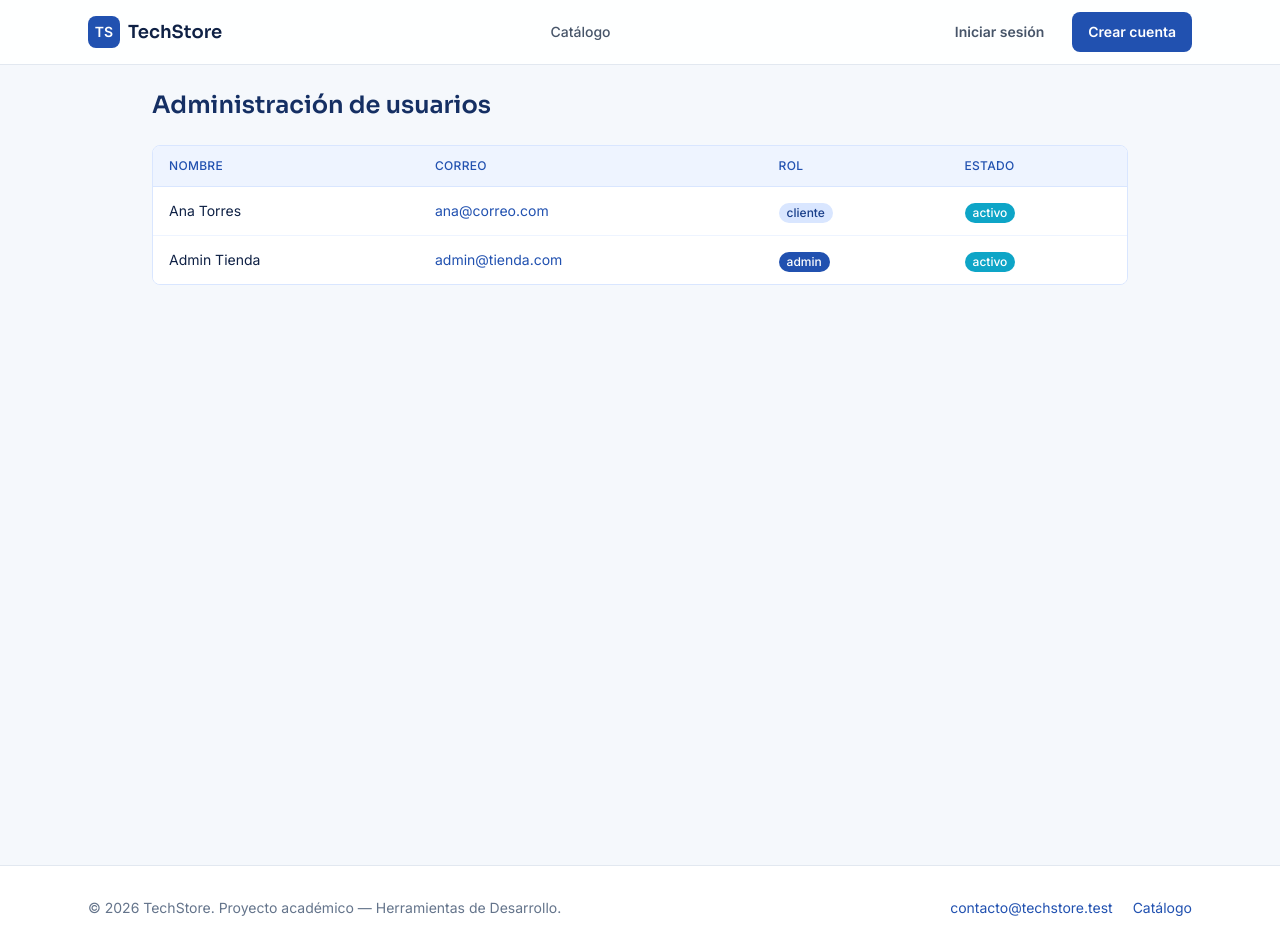
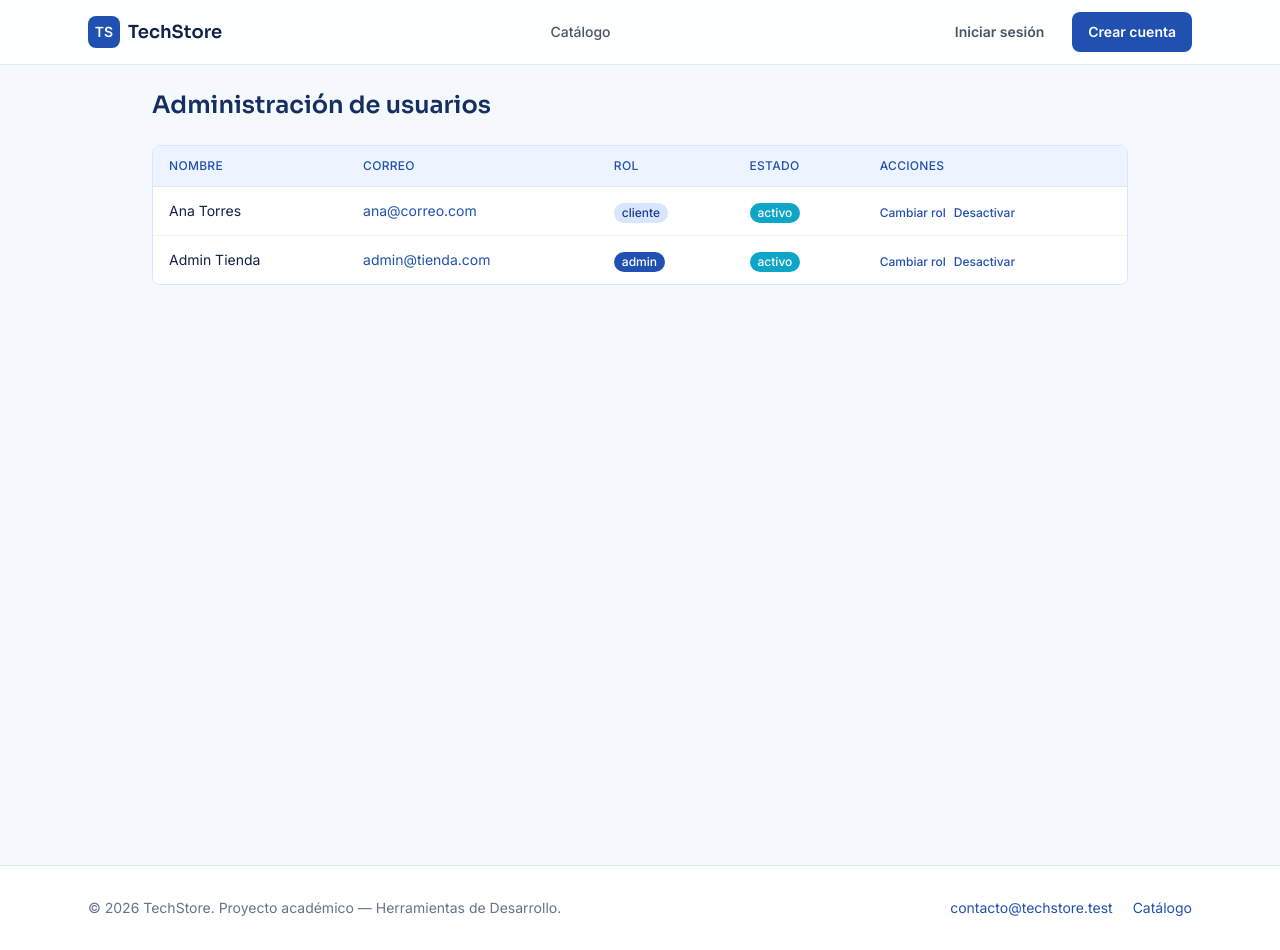
Before and after one commit to NewZetrix/Proyecto-Herramientas-de-Desarrollo-Frontend, a React (Vite) app in the folder tienda-tech-frontend/: page /listado-usuario in a window 1280 px wide. Built offline with nearby package versions, Linux system fonts and the light colour scheme.

Commit message:
botones de accion cambiar rol y estado

```diff
--- a/tienda-tech-frontend/src/pages/admin/UsuariosPage.jsx
+++ b/tienda-tech-frontend/src/pages/admin/UsuariosPage.jsx
@@ -18,6 +18,7 @@ export default function UsuariosPage() {
                             <th className="px-4 py-3 text-left text-xs font-medium text-brand-600 uppercase tracking-wide">Correo</th>
                             <th className="px-4 py-3 text-left text-xs font-medium text-brand-600 uppercase tracking-wide">Rol</th>
                             <th className="px-4 py-3 text-left text-xs font-medium text-brand-600 uppercase tracking-wide">Estado</th>
+                            <th className="px-4 py-3 text-left text-xs font-medium text-brand-600 uppercase tracking-wide">Acciones</th>
                         </tr>
                     </thead>
                     <tbody className="divide-y divide-brand-50 bg-surface-card">
@@ -27,19 +28,27 @@ export default function UsuariosPage() {
                                 <td className="px-4 py-3 text-sm text-brand-600">{u.correo}</td>
                                 <td className="px-4 py-3">
                                     <span className={`inline-flex px-2 py-0.5 rounded-full text-xs font-medium ${u.rol == "admin"
-                                            ? "bg-brand-600 text-white"
-                                            : "bg-brand-100 text-brand-700"
+                                        ? "bg-brand-600 text-white"
+                                        : "bg-brand-100 text-brand-700"
                                         }`}>
                                         {u.rol}
                                     </span>
                                 </td>
                                 <td className="px-4 py-3">
                                     <span className={`inline-flex px-2 py-0.5 rounded-full text-xs font-medium ${u.estado == "activo"
-                                            ? "bg-accent-500 text-white"
-                                            : "bg-slate-200 text-slate-600"
+                                        ? "bg-accent-500 text-white"
+                                        : "bg-slate-200 text-slate-600"
                                         }`}>
                                         {u.estado}
                                     </span>
+                                </td>
+                                <td className="px-4 py-3 space-x-2">
+                                    <button className="text-xs font-medium text-brand-600 hover:text-brand-800">
+                                        Cambiar rol
+                                    </button>
+                                    <button className="text-xs font-medium text-brand-600 hover:text-brand-800">
+                                        {u.estado === "activo" ? "Desactivar" : "Activar"}
+                                    </button>
                                 </td>
                             </tr>
                         ))}
```
